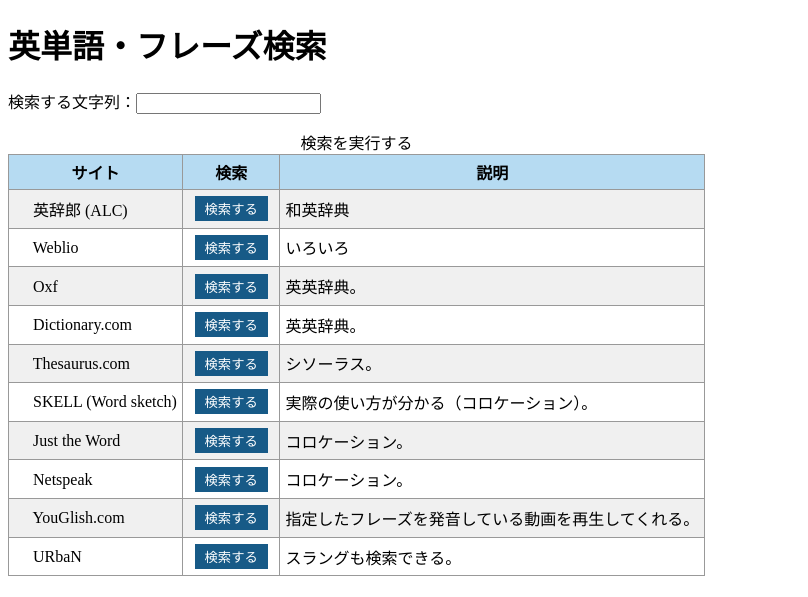
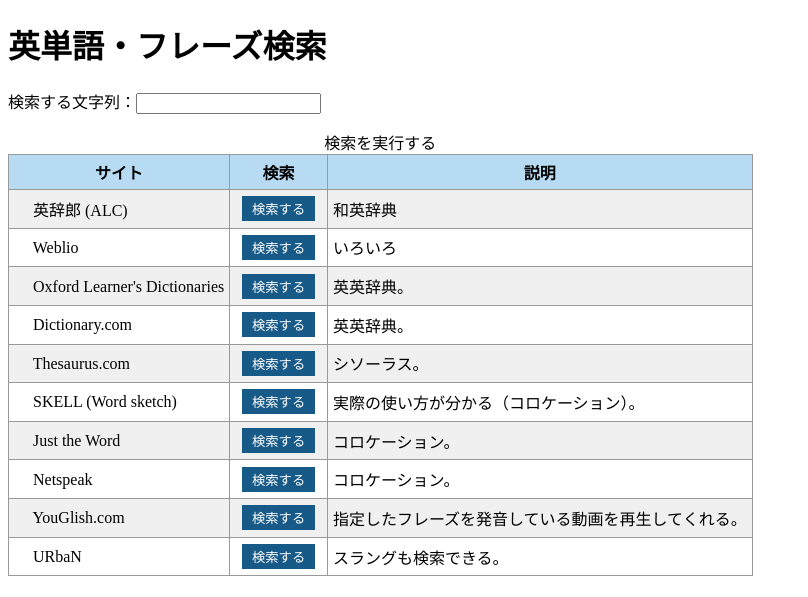
Before and after one commit to kura5/search-english-word, a PHP site: page / in a window 1280 px wide. Shown: the top 597 px of the page, without its empty margins (0-808 px from the left). Run offline with PHP 8.4, Linux system fonts and the light colour scheme.

Commit message:
Modify the name of "Oxf"

```diff
--- a/public/index.php
+++ b/public/index.php
@@ -61,7 +61,7 @@ if (array_key_exists('word', $_GET)) {
         <tr>
           <td>
             <img src="https://www.google.com/s2/favicons?domain=www.oxfordlearnersdictionaries.com&amp;sz=15" height="15" width="15" alt="">
-            Oxf
+            Oxford Learner's Dictionaries
           </td>
           <td><button id="btnOxf">検索する</button></td>
           <td>英英辞典。</td>
```
